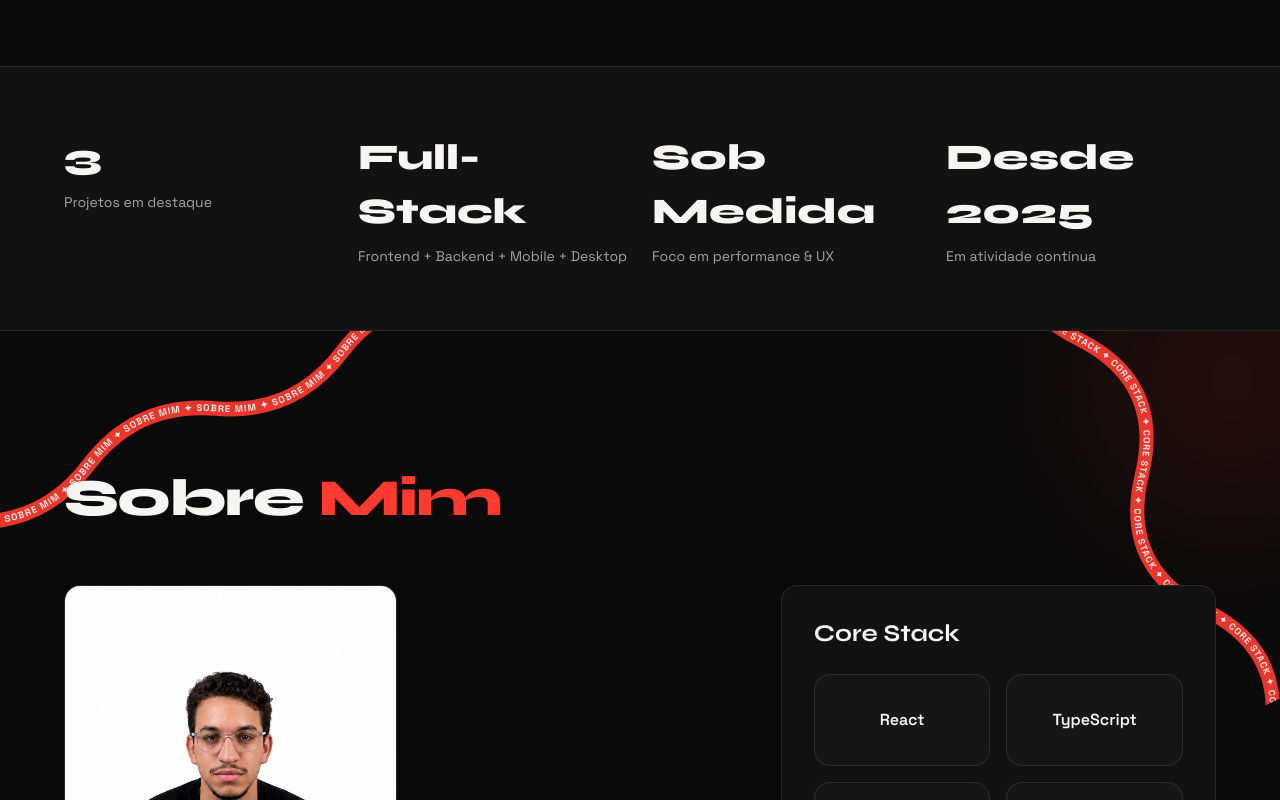
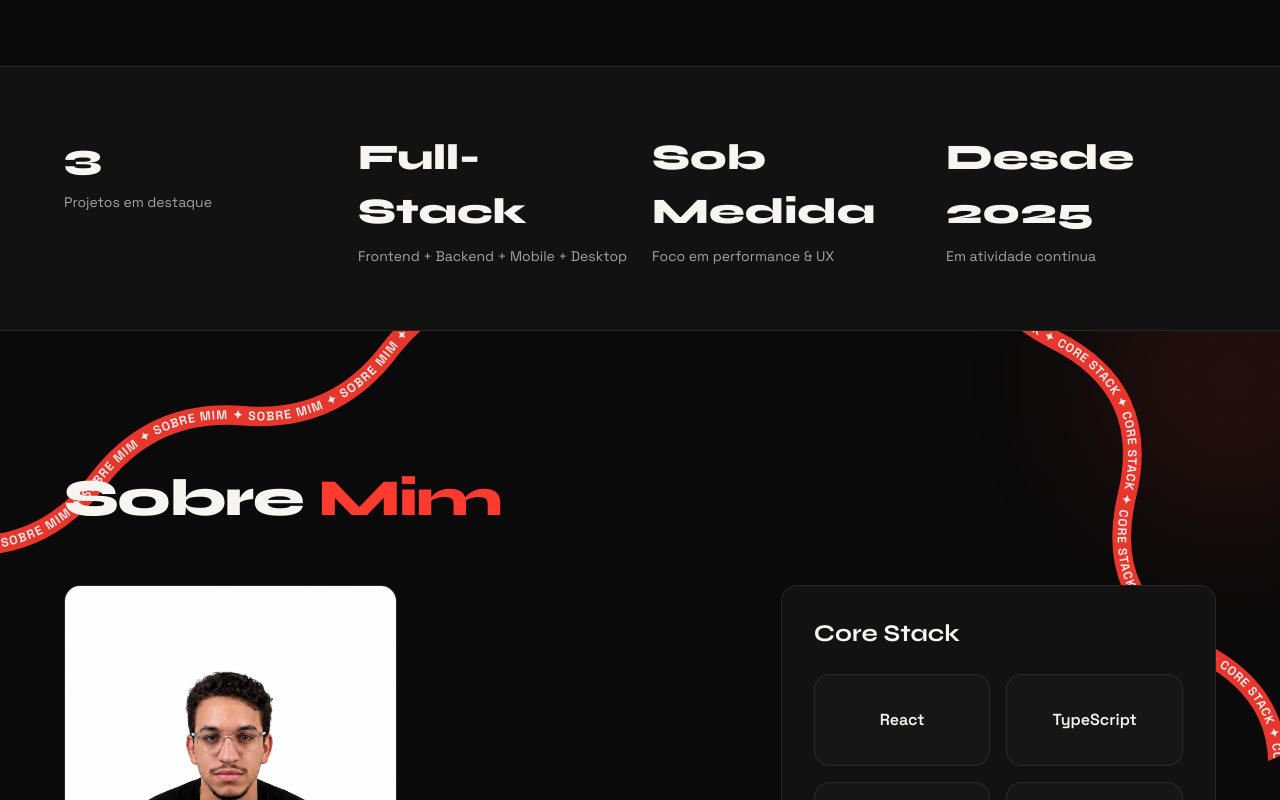
Before and after one commit to JohannesMendes/meu-portfolio, a React (Vite) app: page / in a window 1280 px wide. Shown: the part 2540-3340 px from the top of the page. Built offline with nearby package versions, Linux system fonts and the light colour scheme; no server answers; the database is empty.

Commit message:
SOBRE MIM" e "CORE STACK

```diff
--- a/src/components/About.jsx
+++ b/src/components/About.jsx
@@ -23,7 +23,7 @@ export default function About() {
           side past the stack card. */}
       <div
         aria-hidden="true"
-        className="pointer-events-none absolute -left-20 -top-6 hidden h-[130px] w-[520px] -rotate-[24deg] opacity-90 lg:block"
+        className="pointer-events-none absolute -left-24 -top-8 hidden h-[150px] w-[598px] -rotate-[24deg] opacity-90 lg:block"
       >
         <TextLoop
           text="Sobre Mim"
@@ -31,19 +31,19 @@ export default function About() {
           curviness={40}
           separator="✦"
           speed={65}
-          fontSize={22}
+          fontSize={25}
           fontWeight={800}
           letterSpacing={2}
           color="#ffffff"
           ribbon
           ribbonColor="var(--color-signal)"
-          ribbonWidth={34}
+          ribbonWidth={39}
           pauseOnHover={false}
         />
       </div>
       <div
         aria-hidden="true"
-        className="pointer-events-none absolute -right-44 top-8 hidden h-[150px] w-[560px] rotate-[65deg] opacity-90 lg:block"
+        className="pointer-events-none absolute -right-52 top-9 hidden h-[173px] w-[644px] rotate-[65deg] opacity-90 lg:block"
       >
         <TextLoop
           text="Core Stack"
@@ -52,13 +52,13 @@ export default function About() {
           separator="✦"
           speed={60}
           direction="reverse"
-          fontSize={20}
+          fontSize={23}
           fontWeight={800}
           letterSpacing={2}
           color="#ffffff"
           ribbon
           ribbonColor="var(--color-signal)"
-          ribbonWidth={30}
+          ribbonWidth={35}
           pauseOnHover={false}
         />
       </div>
```
